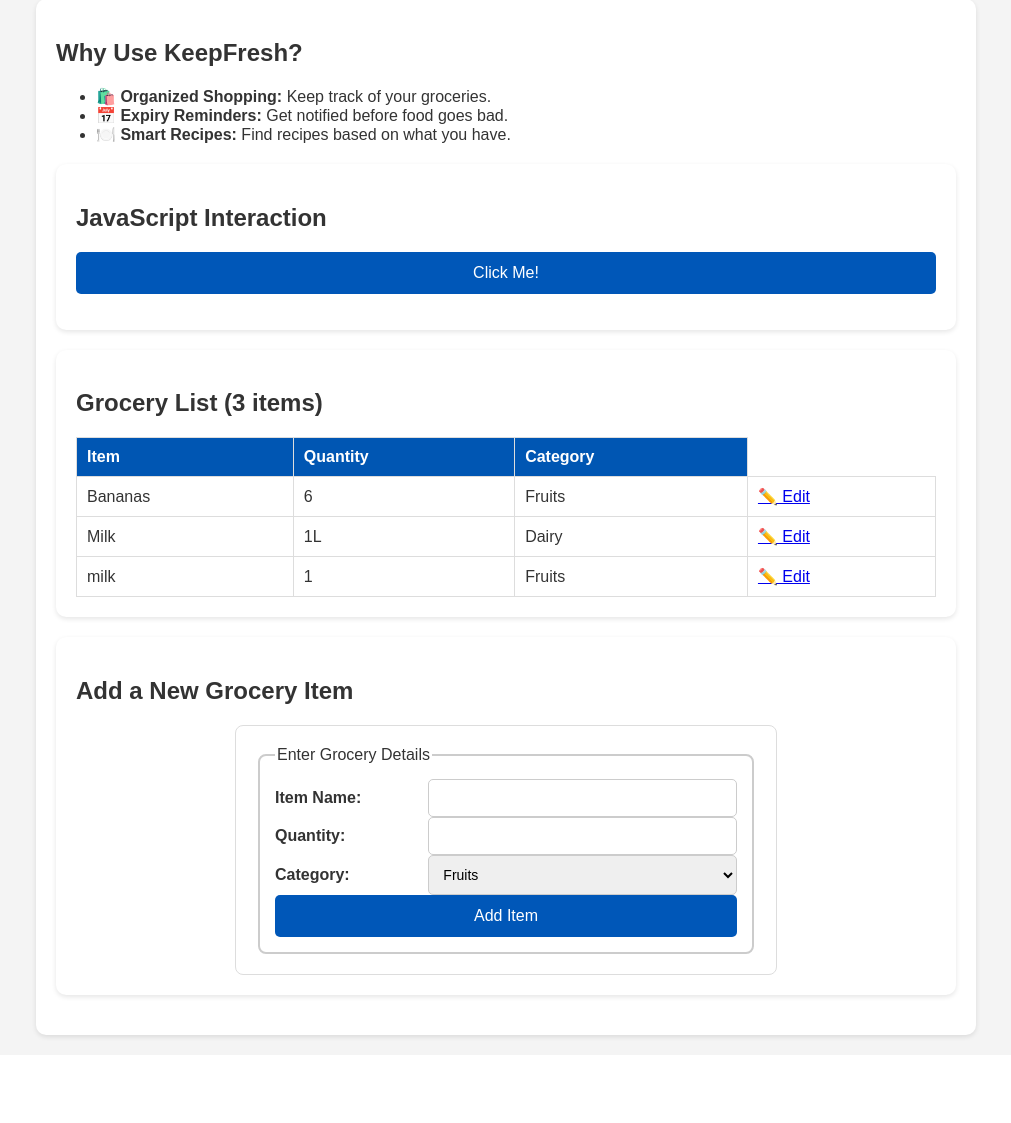
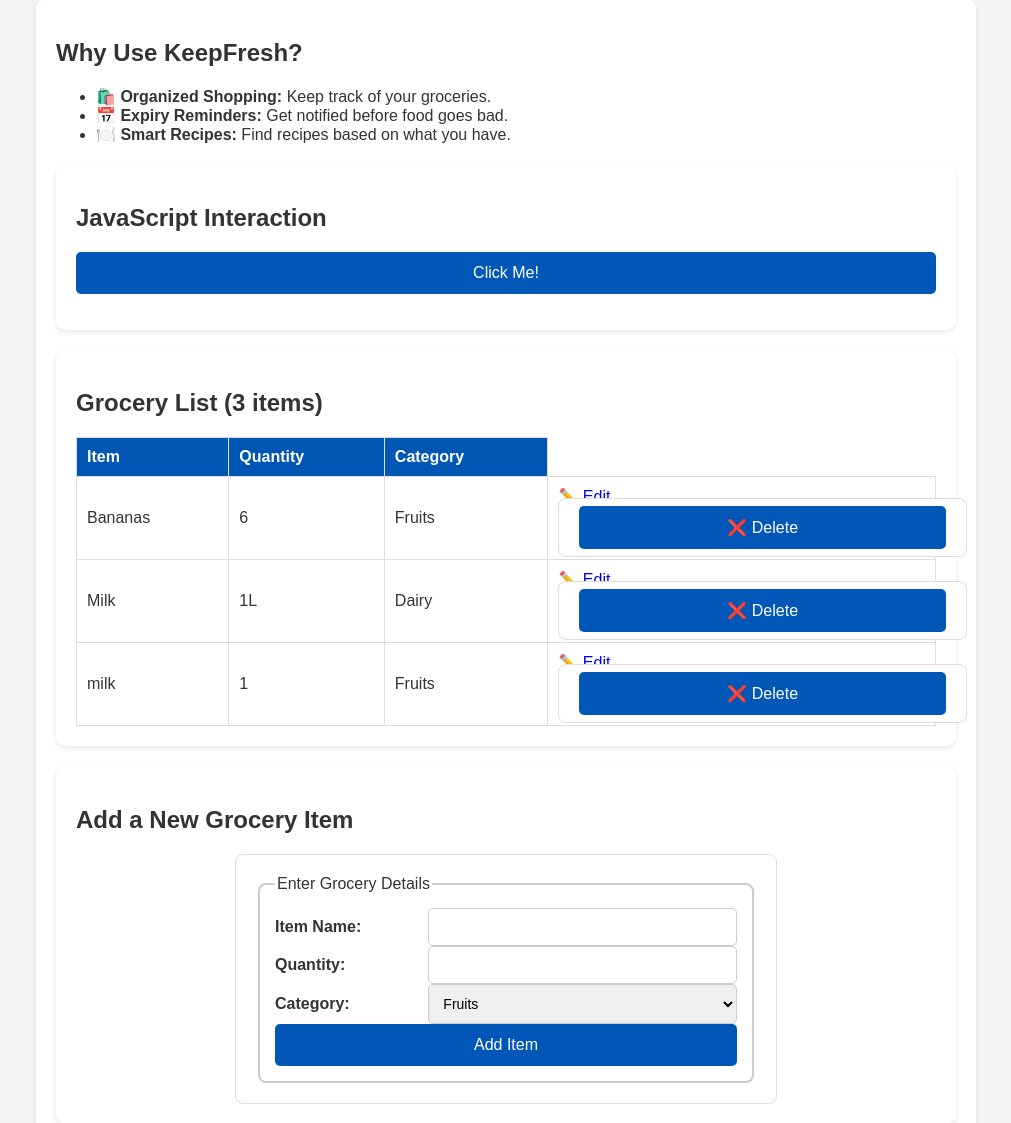
Before and after one commit to Daria4044/Python1stproject, a Flask app: page / in a window 1280 px wide. Shown: the part 526-1649 px from the top of the page, without its empty margins (134-1145 px from the left). Before the commit the page ends 1567 px from the top, so only its background shows below. Run offline with Flask 3, Linux system fonts and the light colour scheme.

Commit message:
✅ Add edit and delete functionality with DB integration

```diff
--- a/app.py
+++ b/app.py
@@ -47,6 +47,12 @@ def edit_item(item_id):
         db.session.commit()
         return redirect(url_for("home"))
     return render_template("edit_item.html", item=item)
+@app.route("/delete/<int:item_id>", methods=["POST"])
+def delete_item(item_id):
+    item = GroceryItem.query.get_or_404(item_id)
+    db.session.delete(item)
+    db.session.commit()
+    return redirect(url_for("home"))
 
 # ✅ Other routes
 @app.route("/products")
--- a/templates/index.html
+++ b/templates/index.html
@@ -68,7 +68,13 @@
           <td>{{ item['item'] }}</td>
           <td>{{ item['quantity'] }}</td>
           <td>{{ item['category'] }}</td>
-          <td><a href="{{ url_for('edit_item', item_id=item.id) }}">✏️ Edit</a></td>
+          <td>
+            <a href="{{ url_for('edit_item', item_id=item.id) }}">✏️ Edit</a>
+            <!-- ✅ Delete button -->
+            <form action="{{ url_for('delete_item', item_id=item.id) }}" method="POST" style="display:inline;">
+              <button type="submit" onclick="return confirm('Are you sure you want to delete this item?')">❌ Delete</button>
+            </form>
+          </td>
         </tr>
         {% endfor %}
       </tbody>
```
Also changed, not shown: instance/keepfresh.db.
